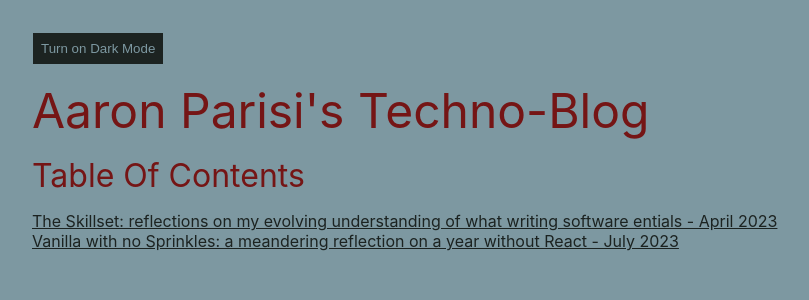
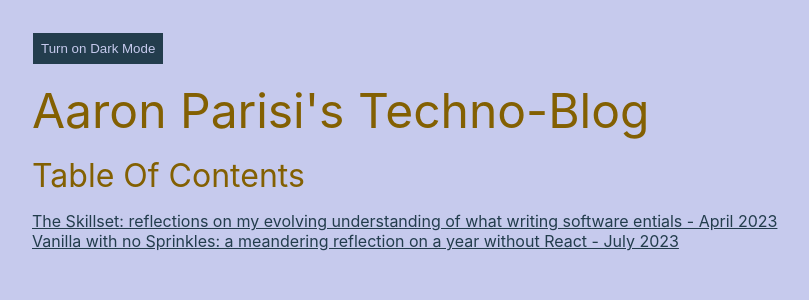
Before and after one commit to aaronparisi/techno-blog, a React (Create React App) app: page / in a window 1280 px wide. Shown: the top 300 px of the page, without its empty margins (0-809 px from the left). Built offline with nearby package versions, Linux system fonts and the light colour scheme.

Commit message:
updated color pallate

```diff
--- a/src/stylesheets/App.css
+++ b/src/stylesheets/App.css
@@ -1,13 +1,19 @@
 :root {
-  --color-accent: #751515;
-  --color-bg: #7d98a1;
-  --color-fg: #1c2321;
+  --color-bg: #c6caed;
+  --color-fg: #233d4d;
+  --color-accent: #836002;
+  /* --color-accent: #751515; */
+  /* --color-bg: #7d98a1; */
+  /* --color-fg: #1c2321; */
 }
 
 :root.dark-mode {
-  --color-accent: #e15554;
-  --color-bg: #1c2321;
-  --color-fg: #7d98a1;
+  --color-bg: #233d4d;
+  --color-fg: #c6caed;
+  --color-accent: #fcca46;
+  /* --color-accent: #e15554; */
+  /* --color-bg: #1c2321; */
+  /* --color-fg: #7d98a1; */
 }
 
 body {
```
